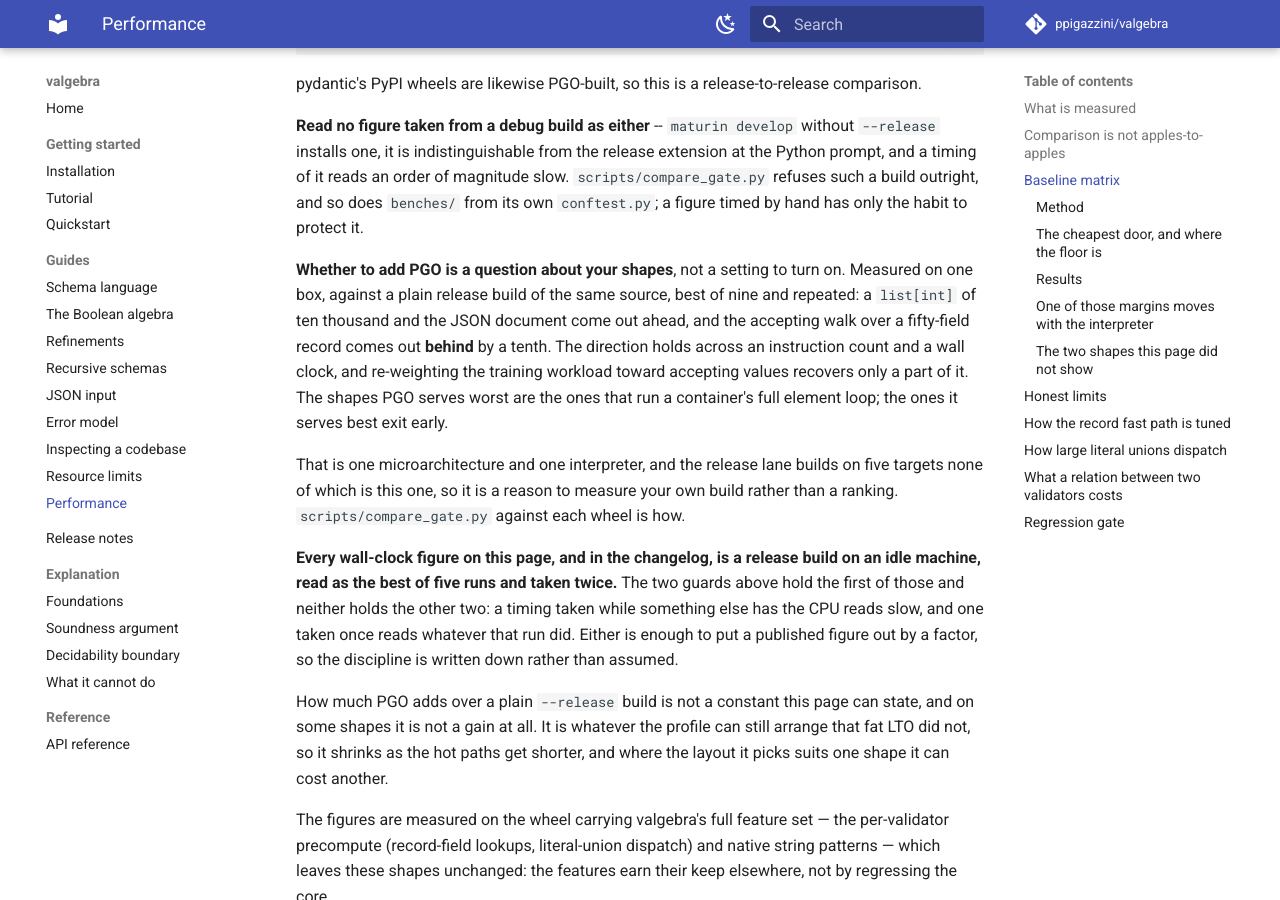
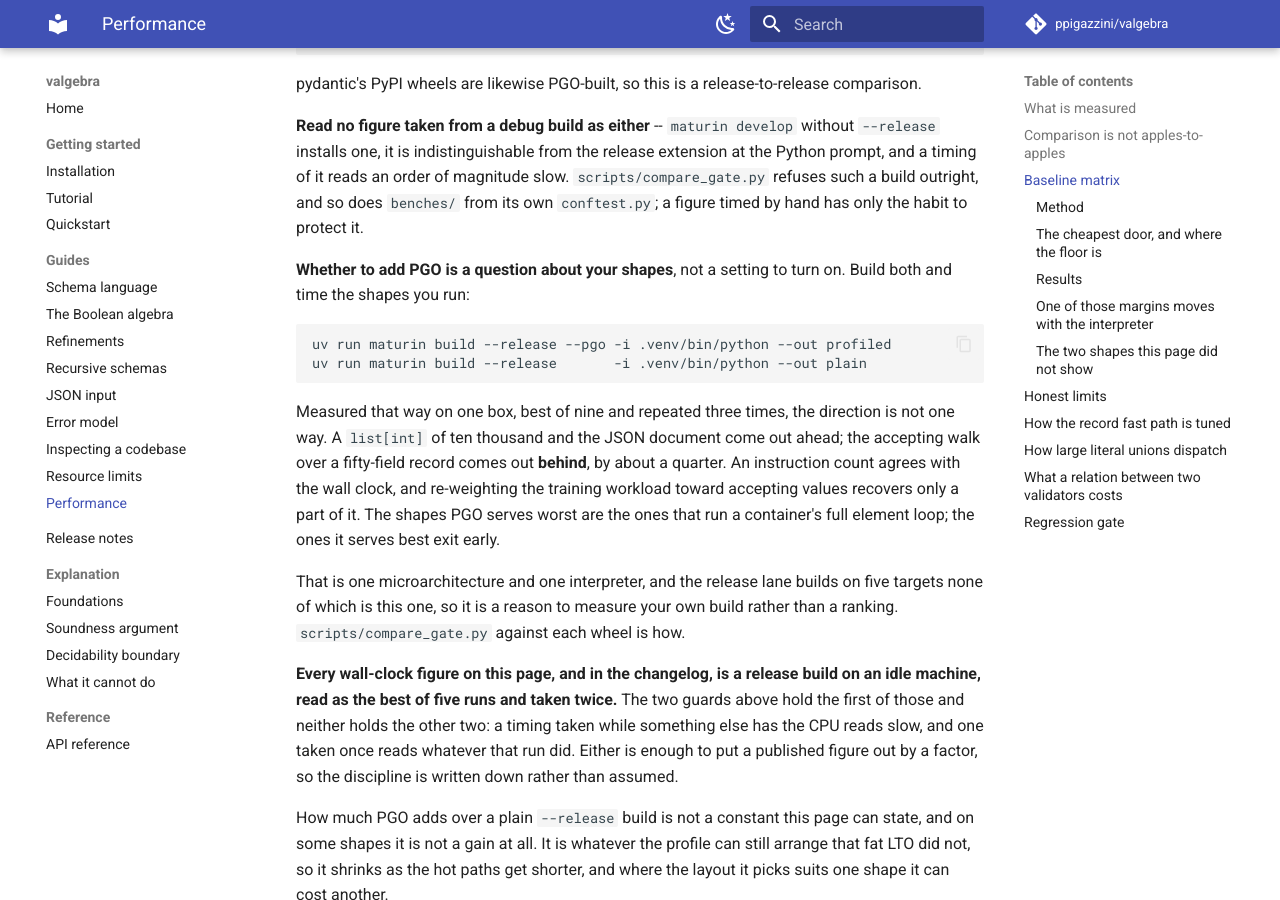
Before and after one commit to ppigazzini/valgebra, an MkDocs documentation site: the page built from docs/11-performance.md, in a window 1280 px wide and 900 px high, scrolled down 2085 px. Built offline with MkDocs 1.6.1 and Material for MkDocs 9.7.7, drawn with Linux system fonts in a browser that asks for light colours; comment, search, counter and statistics services are not loaded.

Commit message:
docs: the profiled build is measured against the plain one, per shape
Three passes on one box put the accepting record walk about a quarter behind
under profile-guided optimization and a large homogeneous list a third ahead.
The page carries the two commands that produce the pair, so a reader measures
the shapes they run rather than taking a direction on trust.

````diff
--- a/docs/11-performance.md
+++ b/docs/11-performance.md
@@ -110,10 +110,17 @@ slow. `scripts/compare_gate.py` refuses such a build outright, and so does
 to protect it.
 
 **Whether to add PGO is a question about your shapes**, not a setting to turn
-on. Measured on one box, against a plain release build of the same source, best
-of nine and repeated: a `list[int]` of ten thousand and the JSON document come
-out ahead, and the accepting walk over a fifty-field record comes out **behind**
-by a tenth. The direction holds across an instruction count and a wall clock,
+on. Build both and time the shapes you run:
+
+```bash
+uv run maturin build --release --pgo -i .venv/bin/python --out profiled
+uv run maturin build --release       -i .venv/bin/python --out plain
+```
+
+Measured that way on one box, best of nine and repeated three times, the
+direction is not one way. A `list[int]` of ten thousand and the JSON document
+come out ahead; the accepting walk over a fifty-field record comes out
+**behind**, by about a quarter. An instruction count agrees with the wall clock,
 and re-weighting the training workload toward accepting values recovers only a
 part of it. The shapes PGO serves worst are the ones that run a container's full
 element loop; the ones it serves best exit early.
````
